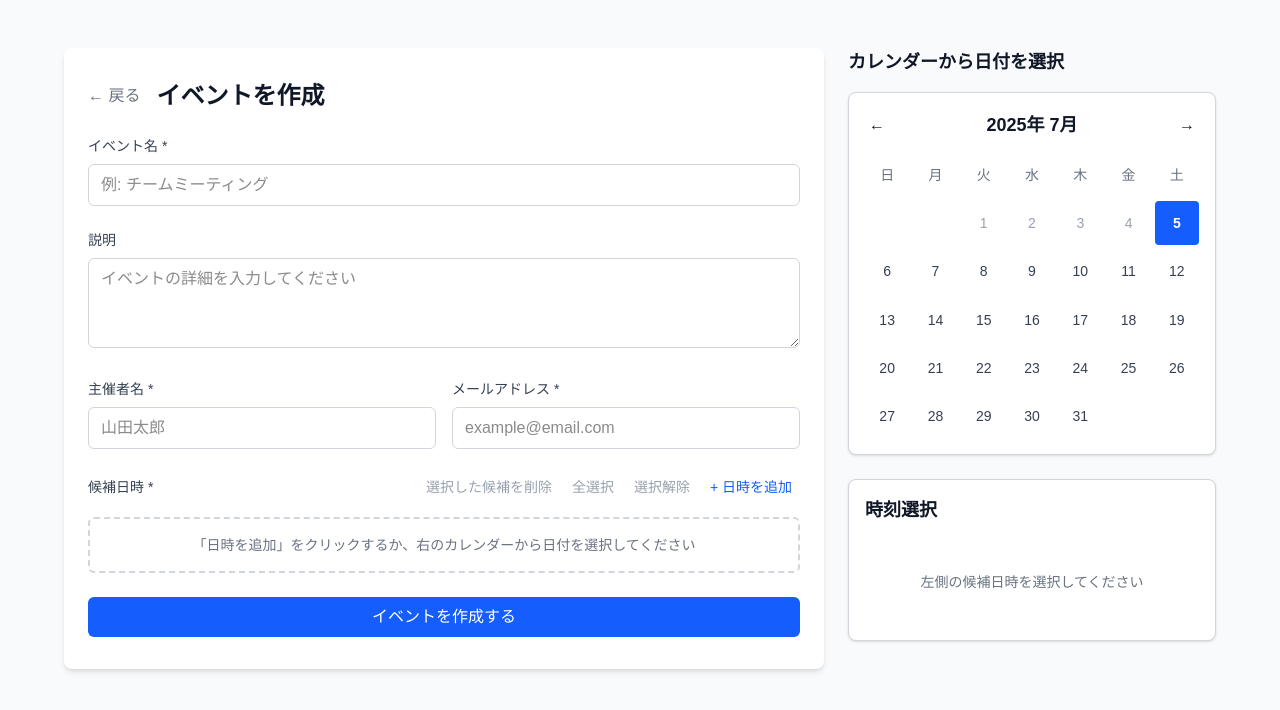
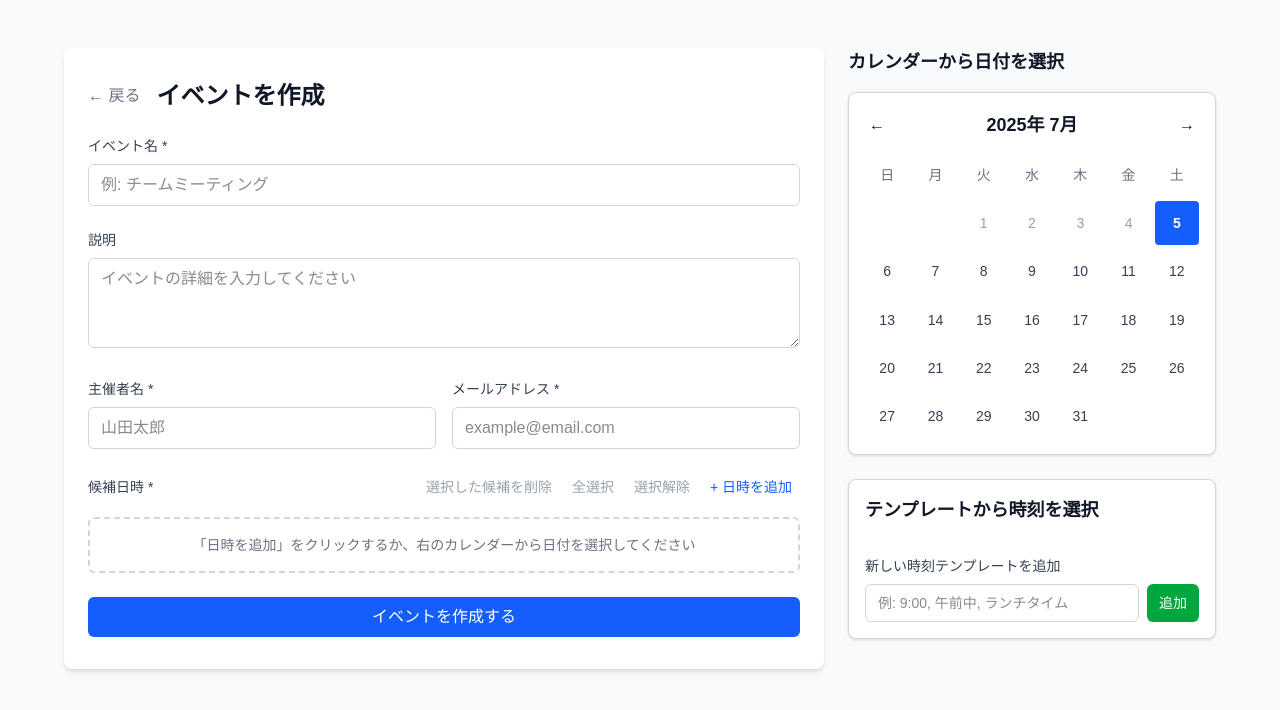
Before and after one commit to kotek-7/atsumarun, a Next.js app: page /create in a window 1280 px wide. Shown: the top 710 px of the page. Built offline with nearby package versions, Linux system fonts and the light colour scheme.

Commit message:
呼称をテンプレートに変更

```diff
--- a/src/features/create/components/Create.tsx
+++ b/src/features/create/components/Create.tsx
@@ -3,7 +3,7 @@
 import { useState } from "react";
 import { useRouter } from "next/navigation";
 import { Calendar } from "@/features/shared/components/Calendar";
-import { TimeSelectionPanel } from "@/features/create/components/TimeSelectionPanel";
+import { TimeTemplateSelector } from "@/features/create/components/TimeTemplateSelector";
 import { DateOptionsList } from "@/features/create/components/DateOptionsList";
 import { EventData } from "@/features/shared/types";
 import { DateOptionWithUI } from "@/features/create/types";
@@ -290,7 +290,7 @@ export default function Create() {
                 />
               </div>
 
-              <TimeSelectionPanel
+              <TimeTemplateSelector
                 selectedDateIndexes={dateOptions
                   .map((option, index) => (option.selected ? index : -1))
                   .filter((index) => index !== -1)}
--- a/src/features/create/components/TimeSelectionPanel.tsx
+++ b/src/features/create/components/TimeTemplateSelector.tsx
@@ -2,67 +2,57 @@
 
 import { useState, useEffect } from "react";
 
-interface TimeSelectionPanelProps {
+interface TimeTemplatePanelProps {
   selectedDateIndexes: number[];
   onTimeChange: (time: string) => void;
 }
 
-export const TimeSelectionPanel = ({
+export const TimeTemplateSelector = ({
   selectedDateIndexes,
   onTimeChange,
-}: TimeSelectionPanelProps) => {
-  const [customTimes, setCustomTimes] = useState<string[]>([]);
-  const [newTime, setNewTime] = useState("");
+}: TimeTemplatePanelProps) => {
+  const [customTemplates, setCustomTemplates] = useState<string[]>([]);
+  const [newTemplate, setNewTemplate] = useState("");
 
-  // Load custom times from localStorage on component mount
+  // Load custom templates from localStorage on component mount
   useEffect(() => {
-    const savedTimes = localStorage.getItem("atsumarun-custom-times");
-    if (savedTimes) {
+    const savedTemplates = localStorage.getItem("atsumarun-custom-templates");
+    if (savedTemplates) {
       try {
-        const parsedTimes = JSON.parse(savedTimes);
-        if (Array.isArray(parsedTimes)) {
-          setCustomTimes(parsedTimes);
+        const parsedTemplates = JSON.parse(savedTemplates);
+        if (Array.isArray(parsedTemplates)) {
+          setCustomTemplates(parsedTemplates);
         }
       } catch (error) {
-        console.error("Failed to parse saved custom times:", error);
+        console.error("Failed to parse saved custom templates:", error);
       }
     }
   }, []);
 
-  // Save custom times to localStorage whenever customTimes changes
+  // Save custom templates to localStorage whenever customTemplates changes
   useEffect(() => {
-    localStorage.setItem("atsumarun-custom-times", JSON.stringify(customTimes));
-  }, [customTimes]);
+    localStorage.setItem("atsumarun-custom-templates", JSON.stringify(customTemplates));
+  }, [customTemplates]);
 
-  const allTimes = customTimes.sort();
+  const allTemplates = customTemplates.sort();
 
-  const addCustomTime = () => {
-    const trimmedTime = newTime.trim();
-    if (trimmedTime && !allTimes.includes(trimmedTime)) {
-      setCustomTimes((prev) => [...prev, trimmedTime]);
-      setNewTime("");
+  const addCustomTemplate = () => {
+    const trimmedTemplate = newTemplate.trim();
+    if (trimmedTemplate && !allTemplates.includes(trimmedTemplate)) {
+      setCustomTemplates((prev) => [...prev, trimmedTemplate]);
+      setNewTemplate("");
     }
   };
 
-  const removeCustomTime = (timeToRemove: string) => {
-    setCustomTimes((prev) => prev.filter((time) => time !== timeToRemove));
+  const removeCustomTemplate = (templateToRemove: string) => {
+    setCustomTemplates((prev) => prev.filter((template) => template !== templateToRemove));
   };
 
-  if (selectedDateIndexes.length === 0) {
-    return (
-      <div className="time-selection-panel rounded-lg border border-gray-300 bg-white p-4 shadow-sm">
-        <h3 className="mb-4 text-lg font-semibold text-gray-900">時刻選択</h3>
-        <p className="py-8 text-center text-sm text-gray-500">
-          左側の候補日時を選択してください
-        </p>
-      </div>
-    );
-  }
 
   return (
-    <div className="time-selection-panel rounded-lg border border-gray-300 bg-white p-4 shadow-sm">
+    <div className="time-template-panel rounded-lg border border-gray-300 bg-white p-4 shadow-sm">
       <h3 className="mb-4 text-lg font-semibold text-gray-900">
-        時刻選択
+        テンプレートから時刻を選択
         {selectedDateIndexes.length > 0 && (
           <span className="ml-2 text-sm font-normal text-gray-600">
             ({selectedDateIndexes.length}件選択中)
@@ -70,26 +60,26 @@ export const TimeSelectionPanel = ({
         )}
       </h3>
 
-      {allTimes.length > 0 && (
+      {allTemplates.length > 0 && (
         <div className="mb-4">
           <label className="mb-2 block text-sm font-medium text-gray-700">
-            時刻を選択
+            クリックして時刻を選択
           </label>
           <div className="max-h-48 space-y-1 overflow-y-auto">
-            {allTimes.map((time) => (
-              <div key={time} className="flex items-center gap-2">
+            {allTemplates.map((template) => (
+              <div key={template} className="flex items-center gap-2">
                 <button
                   type="button"
                   onMouseDown={(e) => e.preventDefault()} // Prevent focus loss
-                  onClick={() => onTimeChange(time)}
+                  onClick={() => onTimeChange(template)}
                   className="flex-1 rounded border border-gray-300 bg-white px-3 py-2 text-left text-sm text-gray-700 hover:bg-gray-50"
                 >
-                  {time}
+                  {template}
                 </button>
                 <button
                   type="button"
                   onMouseDown={(e) => e.preventDefault()} // Prevent focus loss
-                  onClick={() => removeCustomTime(time)}
+                  onClick={() => removeCustomTemplate(template)}
                   className="rounded p-2 text-red-600 hover:bg-red-50 hover:text-red-800"
                   title="削除"
                 >
@@ -101,25 +91,25 @@ export const TimeSelectionPanel = ({
         </div>
       )}
 
-      <div className={`${allTimes.length > 0 ? "border-t" : ""} pt-4`}>
+      <div className={`${allTemplates.length > 0 ? "border-t" : ""} pt-4`}>
         <label
           htmlFor="add-time-input"
           className="mb-2 block text-sm font-medium text-gray-700"
         >
-          時刻を追加
+          新しい時刻テンプレートを追加
         </label>
         <form
           onSubmit={(e) => {
             e.preventDefault();
-            addCustomTime();
+            addCustomTemplate();
           }}
           className="flex gap-2"
         >
           <input
             id="add-time-input"
             type="text"
-            value={newTime}
-            onChange={(e) => setNewTime(e.target.value)}
+            value={newTemplate}
+            onChange={(e) => setNewTemplate(e.target.value)}
             className="flex-1 rounded-md border border-gray-300 px-3 py-2 text-sm focus:border-transparent focus:ring-2 focus:ring-blue-500 focus:outline-none"
             placeholder="例: 9:00, 午前中, ランチタイム"
           />
```
